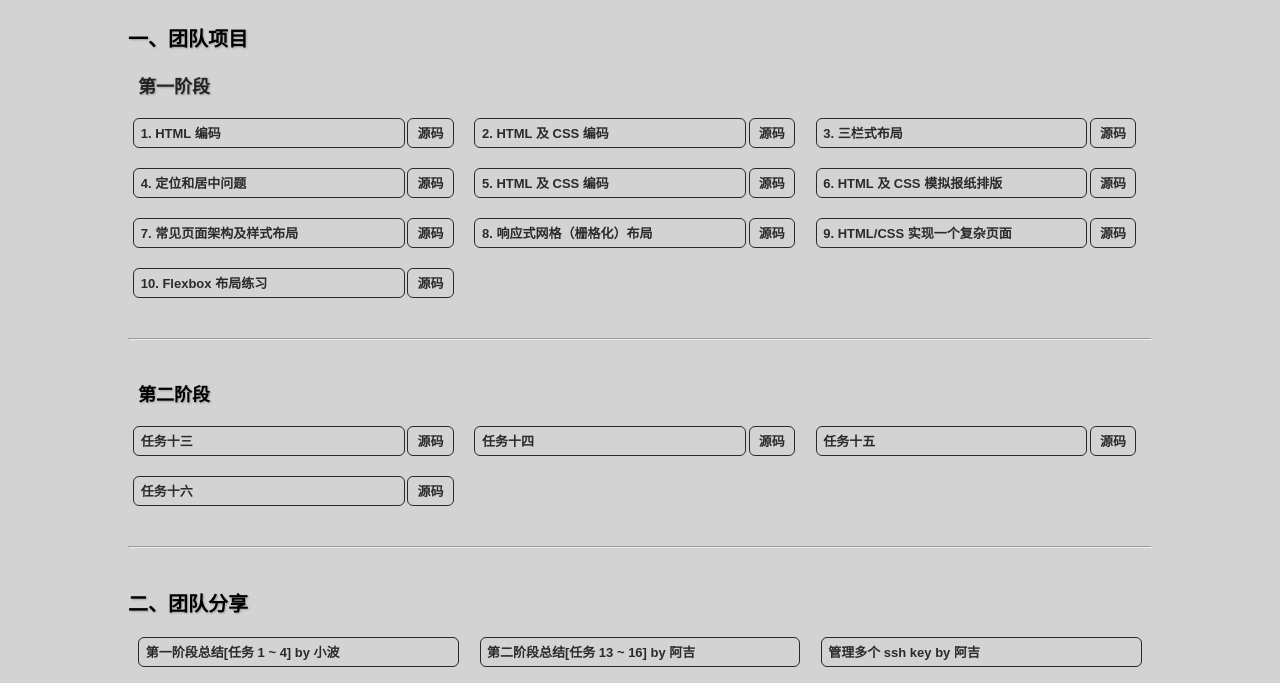
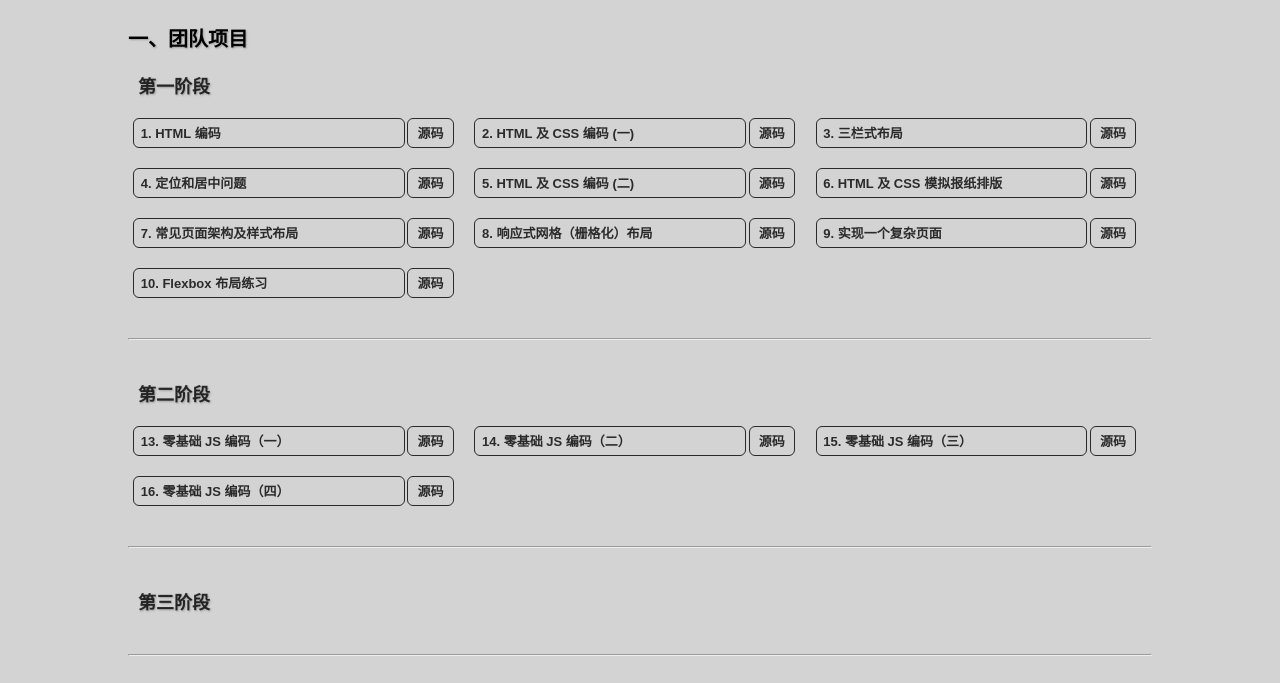
Before and after one commit to Front-End-Avenue/ife, a plain HTML site: page index.html in a window 1280 px wide. Shown: the part 47-730 px from the top of the page. Drawn offline with Linux system fonts and the light colour scheme.

Commit message:
change describe

```diff
--- a/css/style.css
+++ b/css/style.css
@@ -86,6 +86,13 @@ hr { margin: 3rem 0; }
 	font-size: 1.8rem;
 	font-weight: bold;
 	text-shadow: 1px 1px 2px rgba(0,0,0,.25);
+
+	-webkit-transition: all .6s ease-out;
+	-o-transition: all .6s ease-out;
+	transition: all .6s ease-out;
+}
+.subtitle:hover {
+	background-color: #c3c3c3;
 }
 
 .task {
@@ -178,7 +185,7 @@ hr { margin: 3rem 0; }
 @media all and (max-width:1024px) {
 	.nav-content h1 { padding-left: 2%; }
 }
-@media all and (max-width:768px) {
+@media all and (max-width:775px) {
 	.main { padding: 0 5%; }
 	.col-1 { width: 49%; }
 	.col-2 { width: 48%; }
@@ -187,6 +194,8 @@ hr { margin: 3rem 0; }
 	.main { padding: 0 8%; }
 	.col-1 { width: 100%; }
 	.col-2 { width: 100%; }
+
+	.tags { display: none; }
 }
 
 /* ===============================================================
--- a/index.html
+++ b/index.html
@@ -24,14 +24,14 @@
 	<div class="main">
 		<div class="title projects" id="projects">一、团队项目</div>
 		<!-- <hr> -->
-		<a class="subtitle">第一阶段</a>
+		<a class="subtitle" href="http://mp.weixin.qq.com/s?__biz=MzA4MjUyNjY3Nw==&mid=401944265&idx=1&sn=79d0fef92d4cc93413f0db5153ec34b5#rd" target="_blank">第一阶段</a>
 		<div class="box stage stage-one">
 			<div class="col-1">
 				<a class="task" href="tasks/1_task_01/index.html" target="_blank">1. HTML 编码</a>
 				<a class="src" href="https://github.com/Front-End-Avenue/ife/tree/master/tasks/1_task_01" target="_blank">源码</a>
 			</div>
 			<div class="col-1">
-				<a class="task" href="tasks/1_task_02/index.html" target="_blank">2. HTML 及 CSS 编码</a>
+				<a class="task" href="tasks/1_task_02/index.html" target="_blank">2. HTML 及 CSS 编码 (一)</a>
 				<a class="src" href="https://github.com/Front-End-Avenue/ife/tree/master/tasks/1_task_02" target="_blank">源码</a>
 			</div>
 			<div class="col-1">
@@ -43,7 +43,7 @@
 				<a class="src" href="https://github.com/Front-End-Avenue/ife/tree/master/tasks/1_task_04" target="_blank">源码</a>
 			</div>
 			<div class="col-1">
-				<a class="task" href="tasks/1_task_05/index.html" target="_blank">5. HTML 及 CSS 编码</a>
+				<a class="task" href="tasks/1_task_05/index.html" target="_blank">5. HTML 及 CSS 编码 (二)</a>
 				<a class="src" href="https://github.com/Front-End-Avenue/ife/tree/master/tasks/1_task_05" target="_blank">源码</a>
 			</div>
 			<div class="col-1">
@@ -59,7 +59,7 @@
 				<a class="src" href="https://github.com/Front-End-Avenue/ife/tree/master/tasks/1_task_08" target="_blank">源码</a>
 			</div>
 			<div class="col-1">
-				<a class="task" href="tasks/1_task_09/index.html" target="_blank">9. HTML/CSS 实现一个复杂页面</a>
+				<a class="task" href="tasks/1_task_09/index.html" target="_blank">9. 实现一个复杂页面</a>
 				<a class="src" href="https://github.com/Front-End-Avenue/ife/tree/master/tasks/1_task_09" target="_blank">源码</a>
 			</div>
 			<div class="col-1">
@@ -69,25 +69,32 @@
 		</div> <!-- /stage-1 -->
 
 		<hr>
-		<div class="subtitle">第二阶段</div>
+
+		<a class="subtitle" href="http://mp.weixin.qq.com/s?__biz=MzA4MjUyNjY3Nw==&mid=402057593&idx=1&sn=ef20d1808470688bee1c8e242349b47c#rd" target="_blank">第二阶段</a>
 		<div class="box stage stage-two">
 			<div class="col-1">
-				<a class="task" href="tasks/2_task_13/index.html" target="_blank">任务十三</a>
+				<a class="task" href="tasks/2_task_13/index.html" target="_blank">13. 零基础 JS 编码（一）</a>
 				<a class="src" href="https://github.com/Front-End-Avenue/ife/tree/master/tasks/2_task_13" target="_blank">源码</a>
 			</div>
 			<div class="col-1">
-				<a class="task" href="tasks/2_task_14/index.html" target="_blank">任务十四</a>
+				<a class="task" href="tasks/2_task_14/index.html" target="_blank">14. 零基础 JS 编码（二）</a>
 				<a class="src" href="https://github.com/Front-End-Avenue/ife/tree/master/tasks/2_task_14" target="_blank">源码</a>
 			</div>
 			<div class="col-1">
-				<a class="task" href="tasks/2_task_15/index.html" target="_blank">任务十五</a>
+				<a class="task" href="tasks/2_task_15/index.html" target="_blank">15. 零基础 JS 编码（三）</a>
 				<a class="src" href="https://github.com/Front-End-Avenue/ife/tree/master/tasks/2_task_15" target="_blank">源码</a>
 			</div>
 			<div class="col-1">
-				<a class="task" href="tasks/2_task_16/index.html" target="_blank">任务十六</a>
+				<a class="task" href="tasks/2_task_16/index.html" target="_blank">16. 零基础 JS 编码（四）</a>
 				<a class="src" href="https://github.com/Front-End-Avenue/ife/tree/master/tasks/2_task_16" target="_blank">源码</a>
 			</div>
 		</div> <!-- /stage-2 -->
+
+		<hr>
+
+		<a class="subtitle" href="http://mp.weixin.qq.com/s?__biz=MzA4MjUyNjY3Nw==&mid=502103568&idx=1&sn=c5c238320fae38168ef2959d1885a5d9#rd" target="_blank">第三阶段</a>
+		<div class="box stage stage-three">
+		</div> <!-- /stage-3 -->
 
 		<hr>
 		<div class="title share" id="share">二、团队分享</div>
```
Also changed, not shown: tasks/1_task_01/index.html (+1 -1 lines), tasks/1_task_02/index.html (+1 -1 lines), tasks/1_task_03/index.html (+1 -1 lines), tasks/1_task_04/index.html (+1 -1 lines), tasks/1_task_05/index.html (+1 -1 lines), tasks/1_task_06/index.html (+1 -1 lines), tasks/1_task_07/index.html (+1 -1 lines), tasks/1_task_08/index.html (+1 -1 lines), tasks/1_task_09/index.html (+1 -1 lines), tasks/1_task_10/index.html (+1 -1 lines), tasks/2_task_13/index.html (+1 -1 lines), tasks/2_task_14/index.html (+1 -1 lines), tasks/2_task_15/index.html (+1 -1 lines), tasks/2_task_16/index.html (+1 -1 lines).
